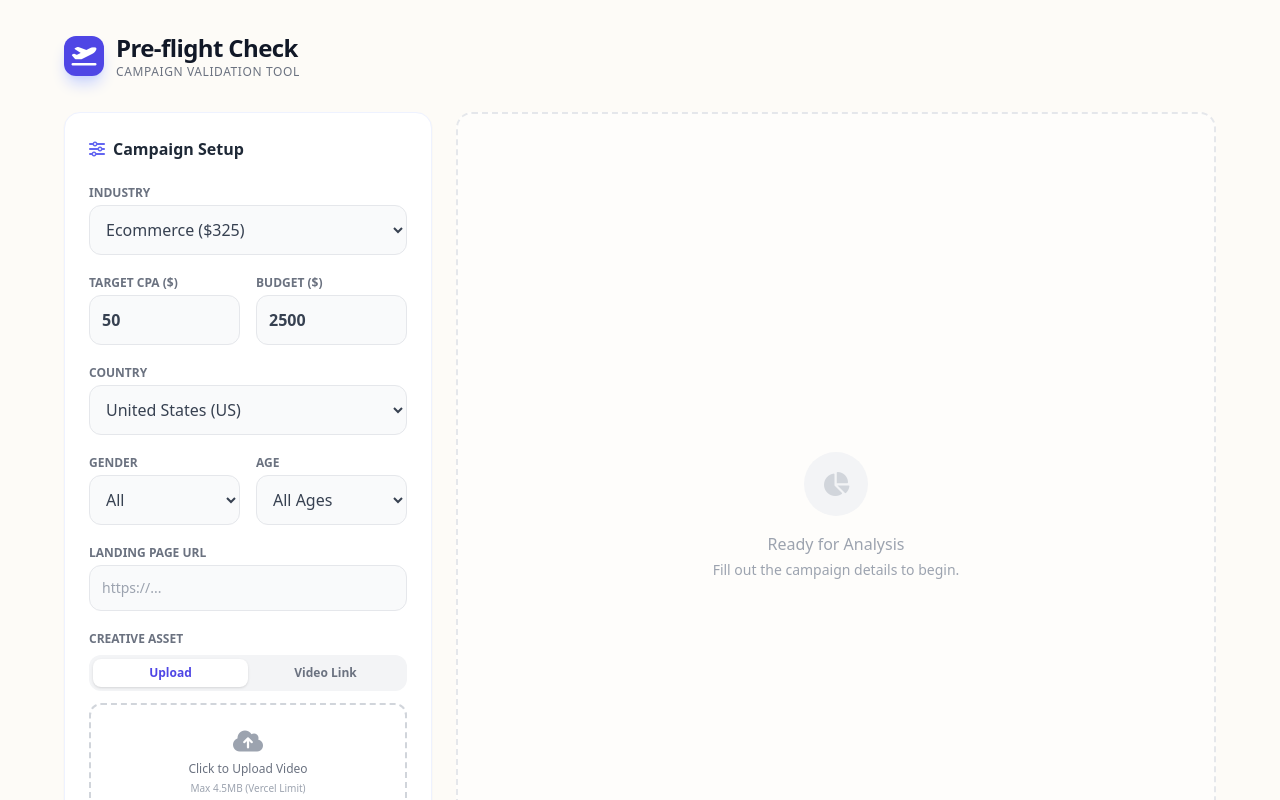
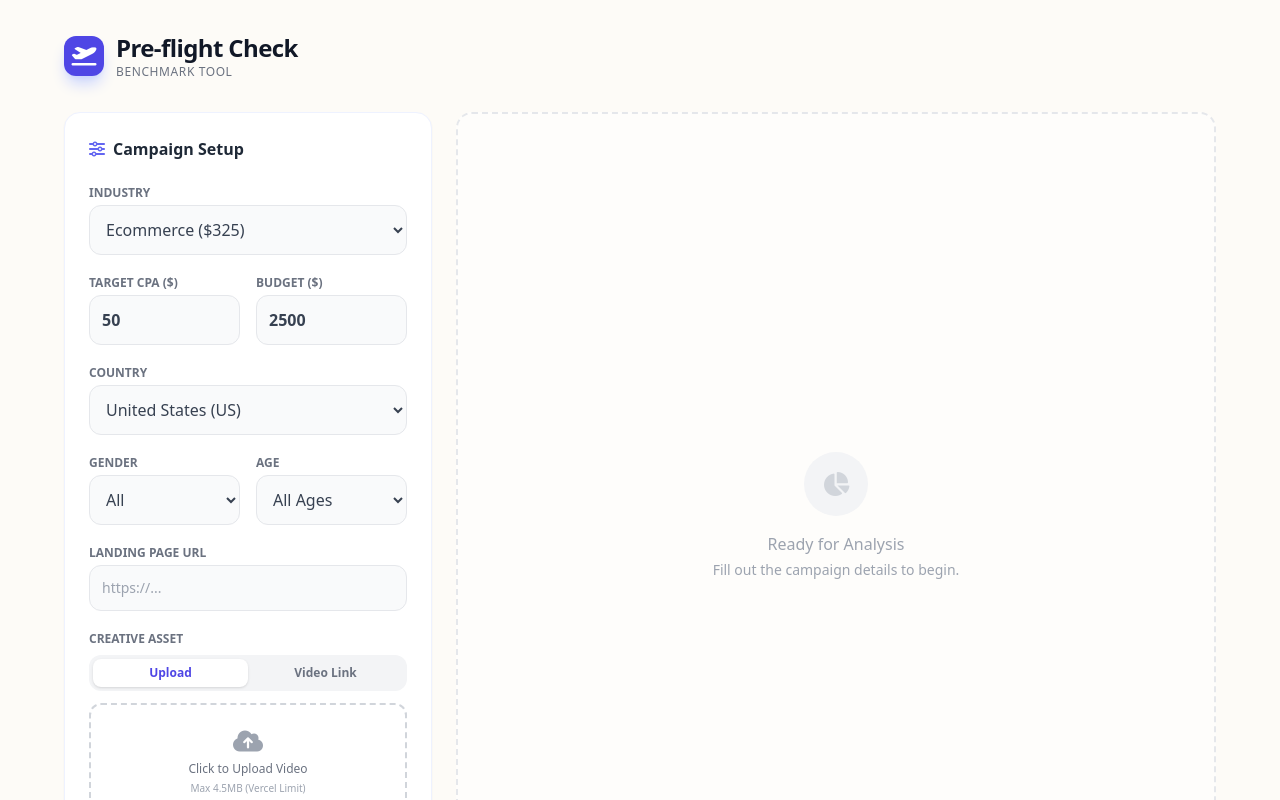
Before and after one commit to phongdaniel-sketch/pre-flight-check, a Vue app in the folder client/: page / in a window 1280 px wide. Shown: the top 800 px of the page. Built offline with nearby package versions, Linux system fonts and the light colour scheme.

Commit message:
fix: Rename header to Benchmark Tool per user request

```diff
--- a/client/src/App.vue
+++ b/client/src/App.vue
@@ -38,7 +38,7 @@ const resetAnalysis = () => {
         </div>
         <div>
           <h1 class="text-2xl font-bold text-gray-900 tracking-tight">Pre-flight Check</h1>
-          <p class="text-xs text-gray-500 font-medium uppercase tracking-wider">Campaign Validation Tool</p>
+          <p class="text-xs text-gray-500 font-medium uppercase tracking-wider">Benchmark Tool</p>
         </div>
       </div>
 
```
